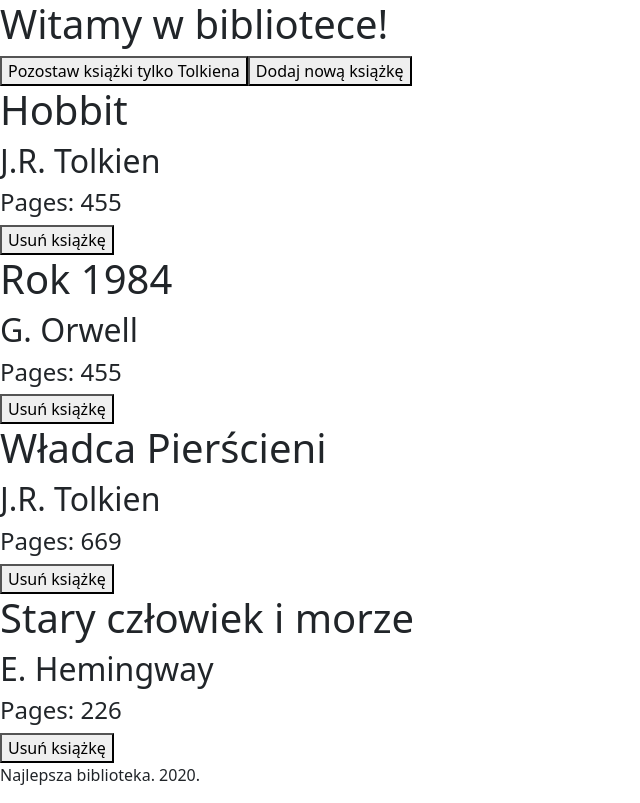
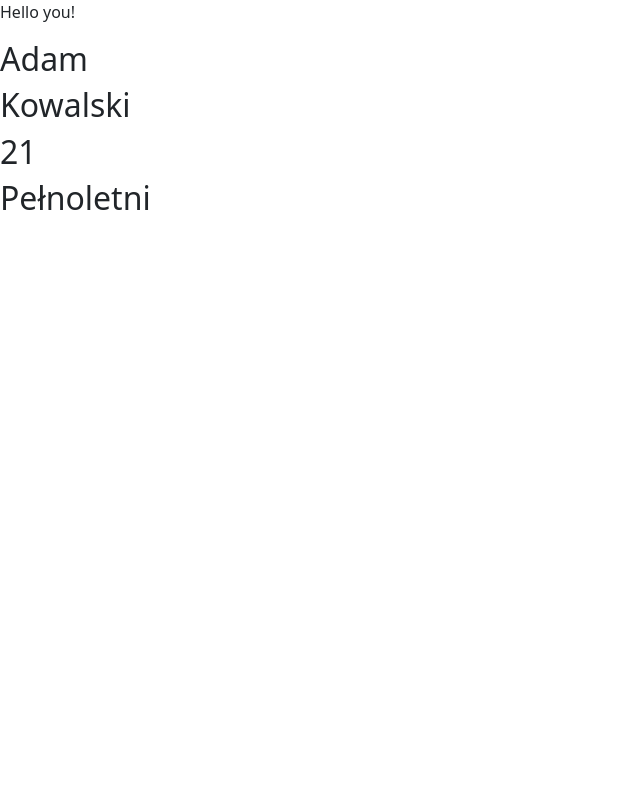
Before and after one commit to marlenaduleba/react-learning, a React (Create React App) app: page / in a window 1280 px wide. Shown: the whole page, without its empty margins (0-640 px from the left). Built offline with nearby package versions, Linux system fonts and the light colour scheme.

Commit message:
High Order Component made

```diff
--- a/src/App.js
+++ b/src/App.js
@@ -1,11 +1,12 @@
-import Book from "./components/book/Book";
+//import Book from "./components/book/Book";
 // import Counter from "./components/Counter/Counter";
+import HOC from "./components/User/User";
 
 export const App = () => {
 
   return (
     <div>
-      <Book />
+      <HOC message="Hello you!" adultAge={18} />
     </div>
   );
 };
--- a/src/components/User/User.jsx
+++ b/src/components/User/User.jsx
@@ -1,34 +1,43 @@
-import { useState, createContext, useContext } from "react";
+import React, { Component } from "react";
 
-const UserContext = createContext();
+class User extends Component {
+  constructor(props) {
+    super(props);
+    this.state = {
+      name: "Adam",
+      lastname: "Kowalski",
+      age: 21,
+    };
+  }
 
-const User = () => {
-  const [firstname, setFirstname] = useState("");
-  const [lastname, setLastname] = useState("");
+  render() {
+    return (
+      <div>
+        <h2>{this.state.name}</h2>
+        <h2>{this.state.lastname}</h2>
+        <h2>{this.state.age}</h2>
+        <h2>
+          {this.props.adultAge <= this.state.age
+            ? "Pełnoletni"
+            : "Niepełnoletni"}
+        </h2>
+      </div>
+    );
+  }
+}
 
-  return (
-    <div>
-      <UserContext.Provider
-        value={{firstname, lastname, setFirstname, setLastname}}
-      >
-        Twoje imię to {firstname}, a nazwisko to {lastname}
-        <UserForm />
-      </UserContext.Provider>
-    </div>
-  );
+let Wrapper = (ComponentToWrap) => {
+  return class extends React.Component {
+    render() {
+      return (
+        <div>
+          <p>{this.props.message}</p>
+          <ComponentToWrap {...this.props} />
+        </div>
+      );
+    }
+  };
 };
 
-const UserForm = () => {
-  const value = useContext(UserContext);
-  return (
-    <div>
-      Imię:
-      <input type="text" onChange={(e) => value.setFirstname(e.target.value)} />
-      <br />
-      Nazwisko:
-      <input type="text" onChange={(e) => value.setLastname(e.target.value)} />
-    </div>
-  );
-};
-
-export { User };
+const HOC = Wrapper(User);
+export default HOC;
```
